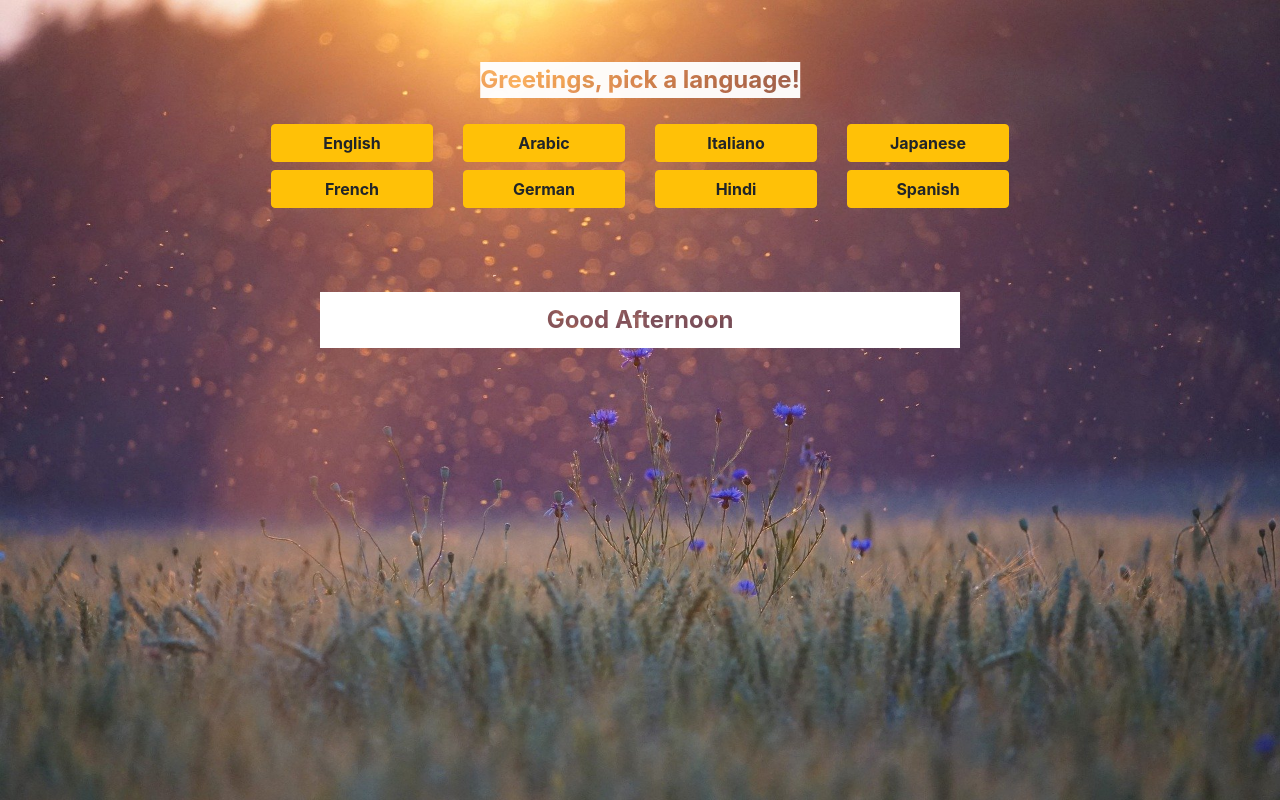
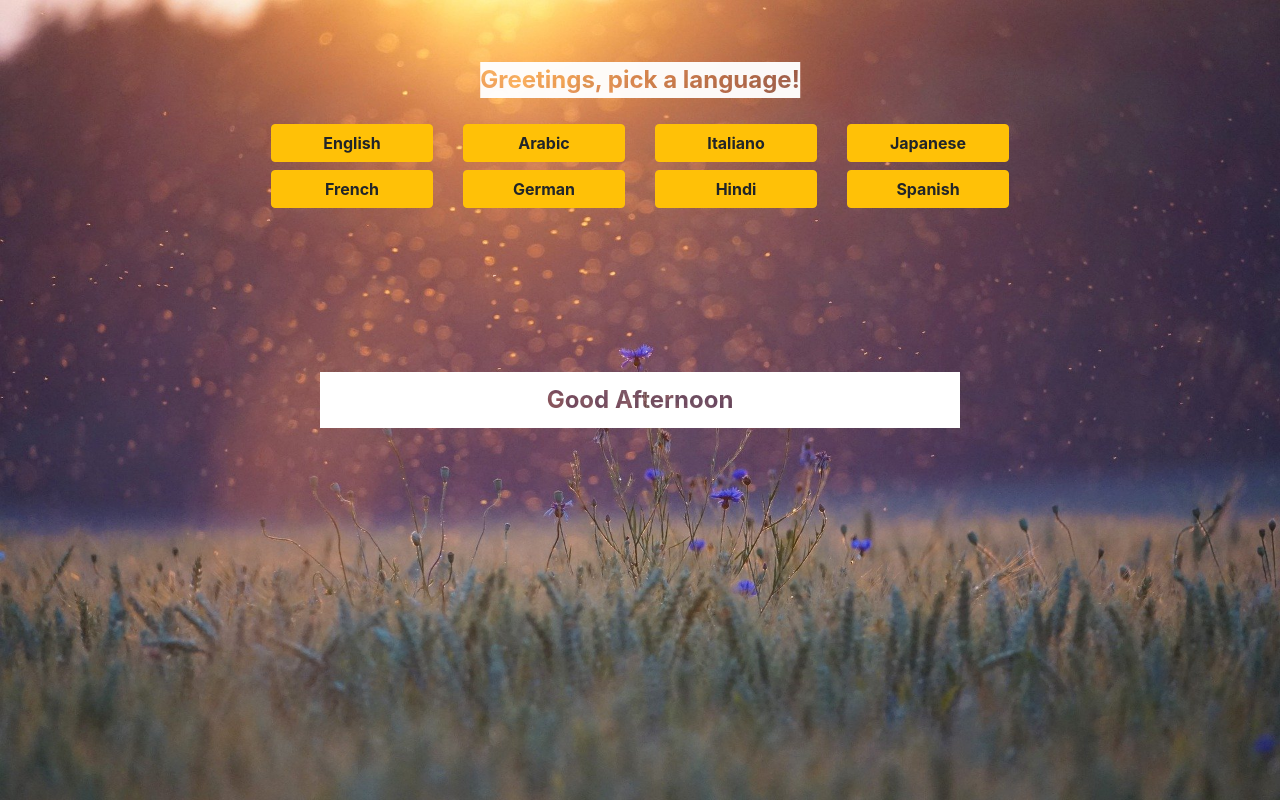
Before and after one commit to Jumana5/greetings, a React (Create React App) app: page / in a window 1280 px wide. Built offline with nearby package versions, Linux system fonts and the light colour scheme.

Commit message:
changed title and logo

```diff
--- a/public/index.html
+++ b/public/index.html
@@ -2,7 +2,7 @@
 <html lang="en">
   <head>
     <meta charset="utf-8" />
-    <link rel="icon" href="%PUBLIC_URL%/favicon.ico" />
+    <link rel="icon" href="%PUBLIC_URL%/favicon.png" />
     <meta name="viewport" content="width=device-width, initial-scale=1" />
     <meta name="theme-color" content="#000000" />
     <meta
@@ -24,7 +24,7 @@
       work correctly both with client-side routing and a non-root public URL.
       Learn how to configure a non-root public URL by running `npm run build`.
     -->
-    <title>React App</title>
+    <title>Greetings</title>
   </head>
   <body>
     <noscript>You need to enable JavaScript to run this app.</noscript>
--- a/src/index.css
+++ b/src/index.css
@@ -31,7 +31,7 @@
   width: 50%;
   text-align: center; /* Center text */
   position: absolute; /* Position text */
-  top: 40%; /* Position text in the middle */
+  top: 50%; /* Position text in the middle */
   left: 50%; /* Position text in the middle */
   transform: translate(-50%, -50%); /* Position text in the middle */
   mix-blend-mode: screen; /* This makes the cutout text possible */
```
Also changed, not shown: public/favicon.png (added), 1 other file (tests, documents, lock files or other folders).
